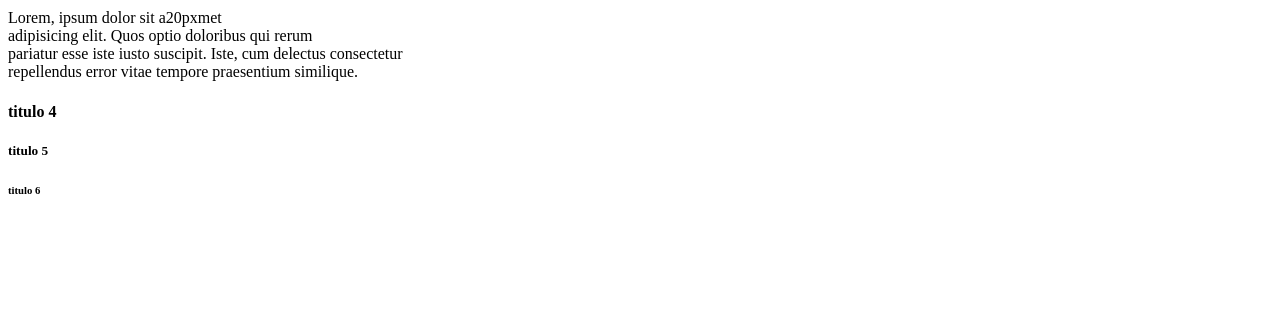
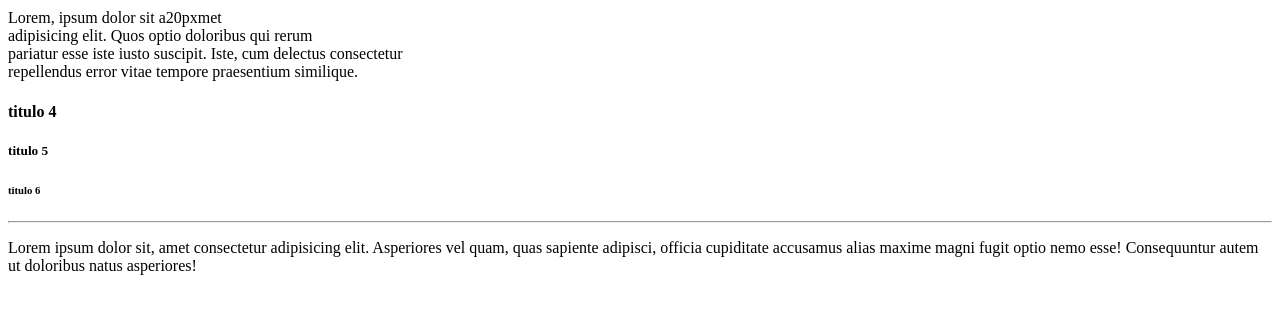
Before and after one commit to YamFrank/prueba-web, a plain HTML site: page index.html in a window 1280 px wide. Shown: the part 232-546 px from the top of the page. Drawn offline with Linux system fonts and the light colour scheme.

Commit message:
agregado hr y p

```diff
--- a/index.html
+++ b/index.html
@@ -13,3 +13,5 @@
 <h6>titulo 6</h6>
 </body>
 </html>
+<hr>
+<p>Lorem ipsum dolor sit, amet consectetur adipisicing elit. Asperiores vel quam, quas sapiente adipisci, officia cupiditate accusamus alias maxime magni fugit optio nemo esse! Consequuntur autem ut doloribus natus asperiores!</p>
```
